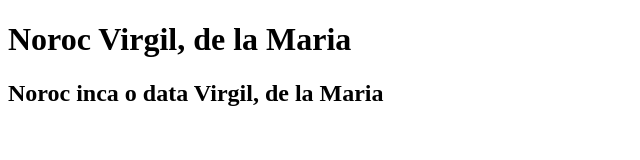
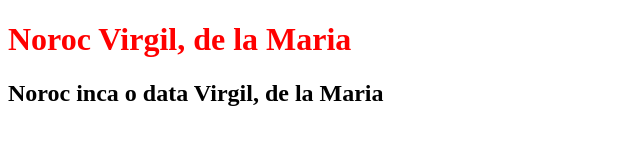
Before and after one commit to VirgiliuVV/5Noiembrie, a plain HTML site: page index.html in a window 1280 px wide. Shown: the whole page, without its empty margins (0-640 px from the left). Drawn offline with Linux system fonts and the light colour scheme.

Commit message:
Adding class h1Color to h1

```diff
--- a/index.html
+++ b/index.html
@@ -7,7 +7,7 @@
 </head>
 <body>
 
-<h1>Noroc Virgil, de la Maria</h1>
+<h1 class="h1Color">Noroc Virgil, de la Maria</h1>
 <h2>Noroc inca o data Virgil, de la Maria</h2>
 
 <script src="script/script.js"></script>
--- a/style/style.css
+++ b/style/style.css
@@ -0,0 +1,3 @@
+.h1Color{
+    color: red;
+}
```
